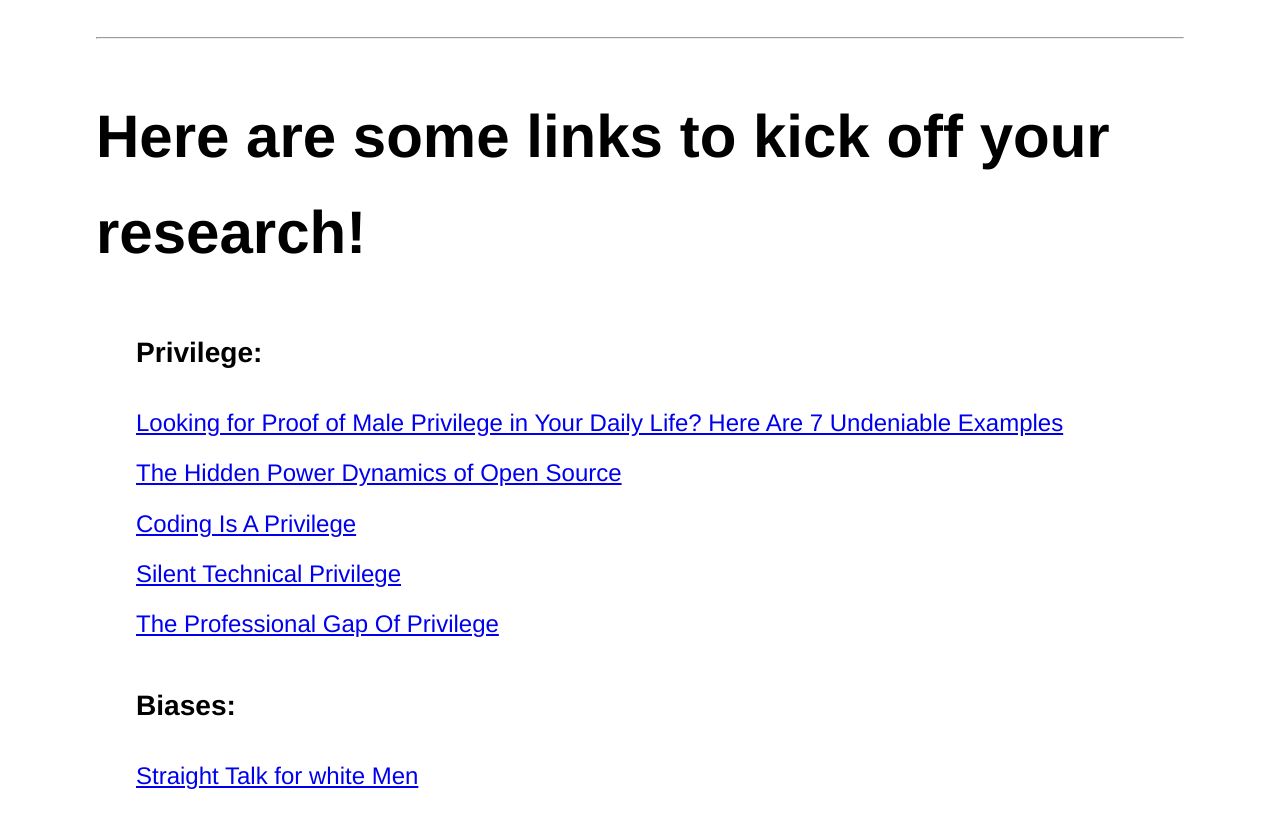
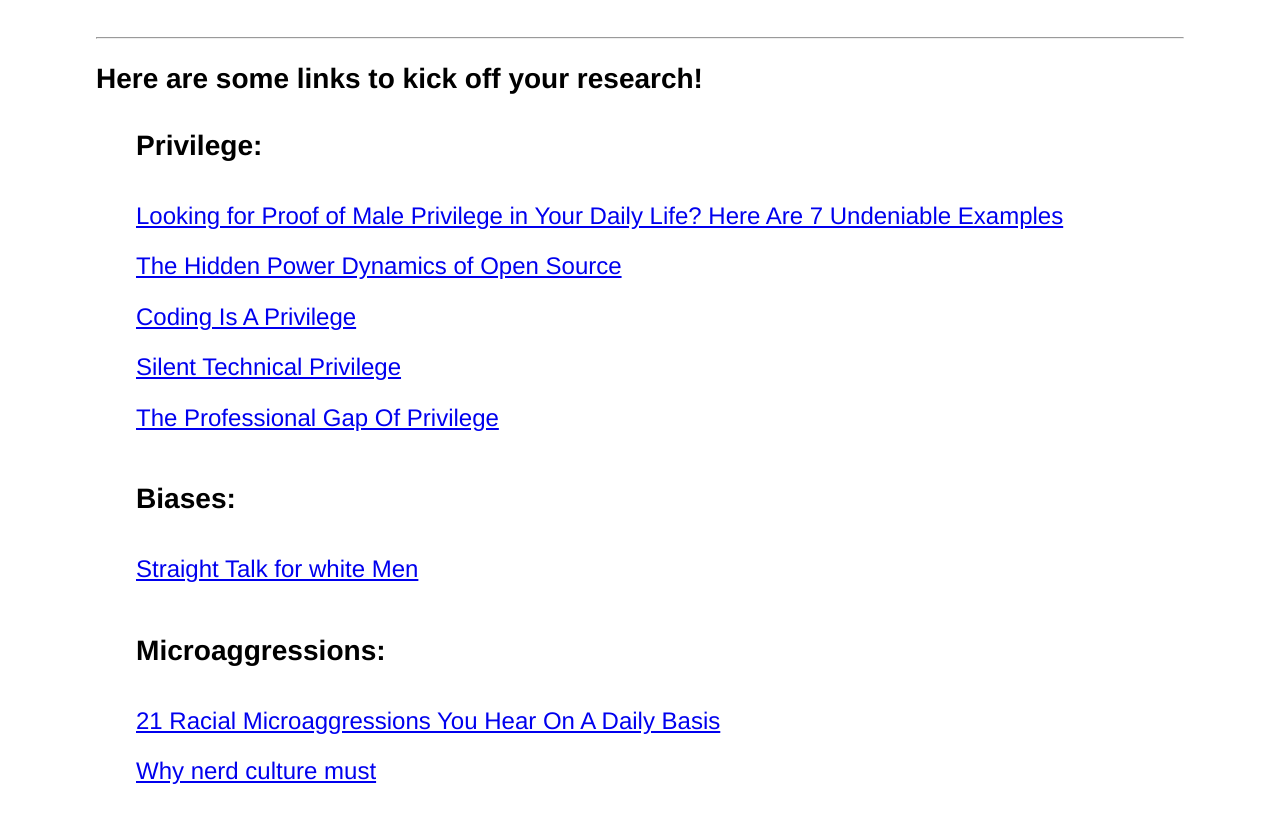
Before and after one commit to fredericmarx/shitty.men, a website: page index.html in a window 1280 px wide. Shown: the part 1008-1835 px from the top of the page. Drawn offline with Linux system fonts and the light colour scheme.

Commit message:
fix: styles are hard

```diff
--- a/index.html
+++ b/index.html
@@ -28,6 +28,10 @@
       .resource-list--item {
         padding-bottom: 0.75rem;
       }
+      .strong {
+        font-size: 1.75rem;
+        line-height: 1.2;
+      }
     </style>
   </head>
   <body>
@@ -51,7 +55,7 @@
         </p>
       </div>
       <hr>
-      <h2>Here are some links to kick off your research!</h2>
+      <h2 class="strong">Here are some links to kick off your research!</h2>
       <ul class="resource-list">
         <h3>Privilege:</h3>
         <li class="resource-list--item"><a href="http://everydayfeminism.com/2015/05/proof-male-privilege/">Looking for Proof of Male Privilege in Your Daily Life? Here Are 7 Undeniable Examples</a></li>
```
